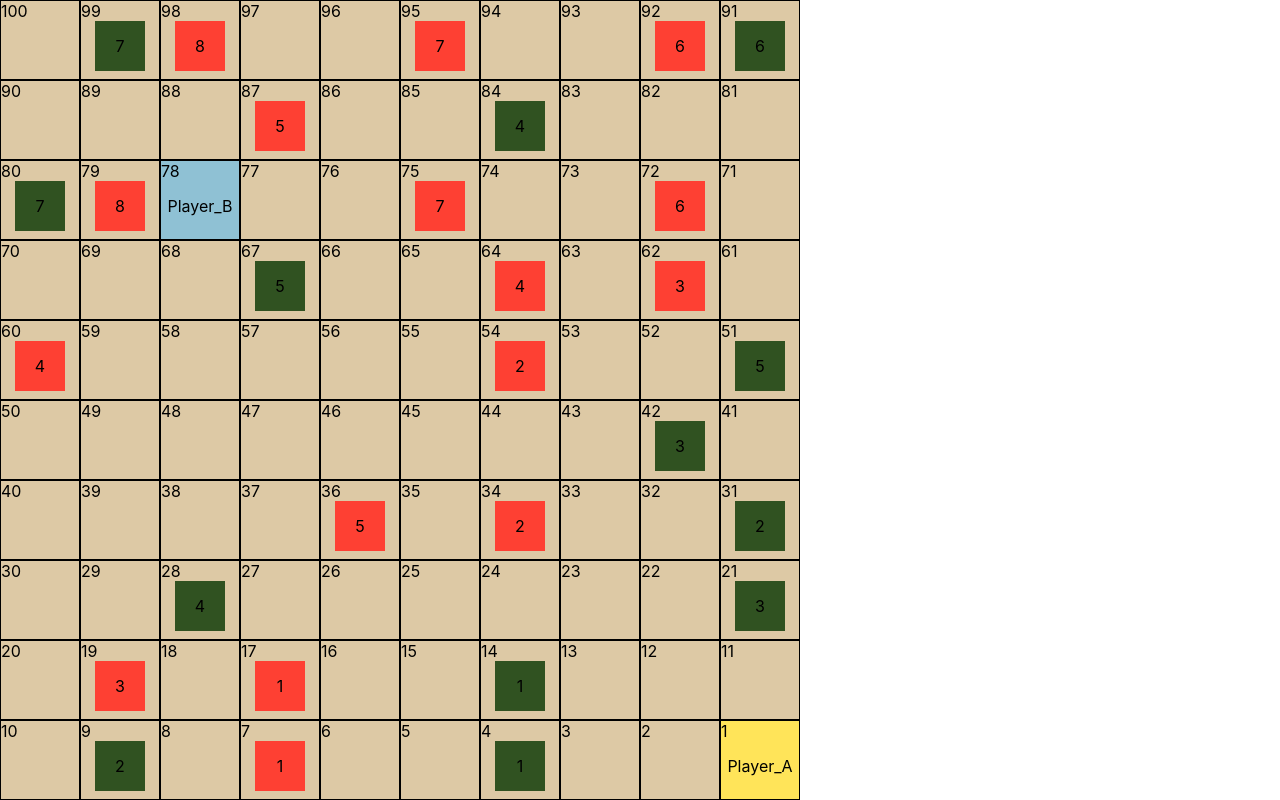
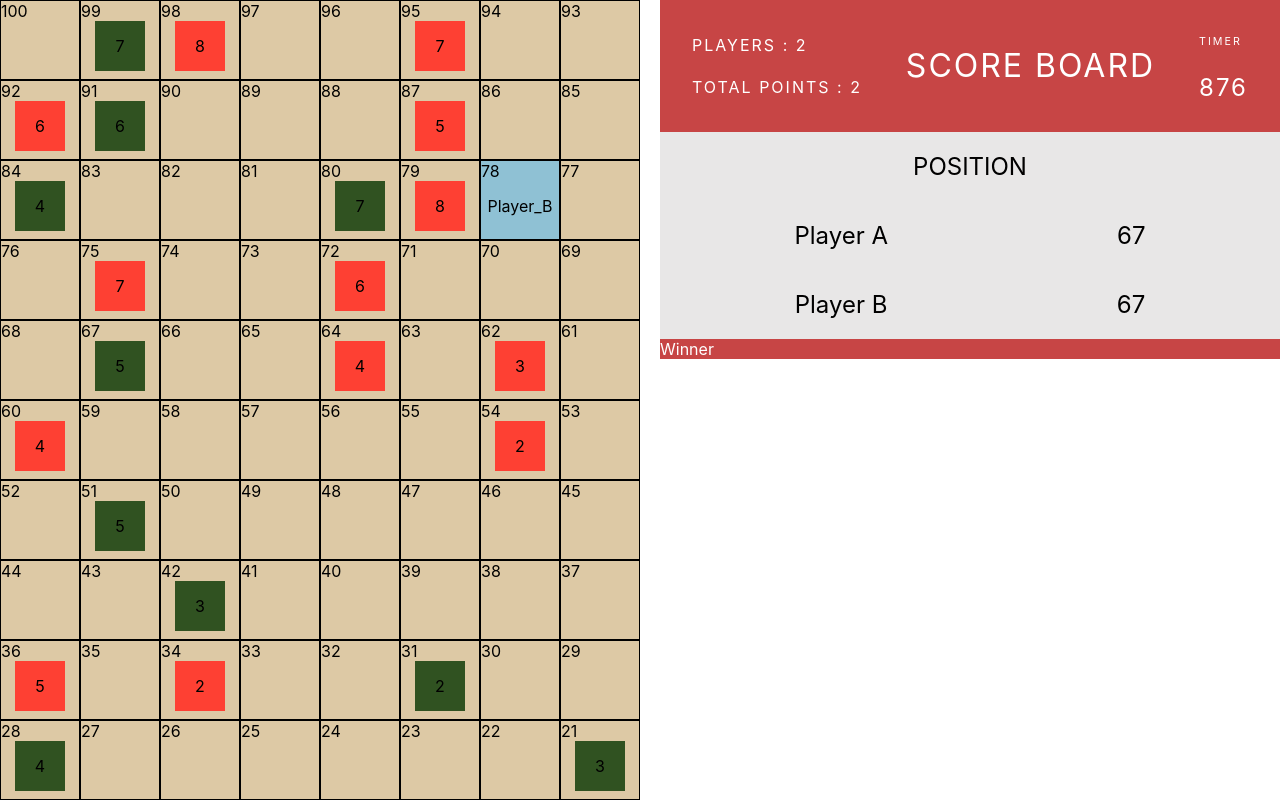
Before and after one commit to nishahs08/snake-ladder, a React (Create React App) app: page / in a window 1280 px wide. Shown: the top 800 px of the page. Built offline with nearby package versions, Linux system fonts and the light colour scheme.

Commit message:
Score board

```diff
--- a/src/App.tsx
+++ b/src/App.tsx
@@ -1,5 +1,6 @@
 import React, { useState ,useEffect} from 'react';
 import { GameBoard } from './Component/GameBoard';
+import { ScoreBoard } from './Component/ScoreBoard';
 
 const ladders = [
   { tail: 4, head: 14 },
@@ -41,7 +42,10 @@ function App() {
   let count=5;
 
   return (
+    <div style={{display:'flex',justifyContent:'space-around'}}>
   <GameBoard ladders={ladders} snakes={snakes} playerA={PlayerA}/>
+  <ScoreBoard/>
+  </div>
   );
 }
 
--- /dev/null
+++ b/src/Component/ScoreBoard.tsx
@@ -0,0 +1,56 @@
+export const ScoreBoard =()=>{
+    const style={
+        header:{
+            display:'flex',
+            backgroundColor: '#c74545',
+            color:'#fff',
+            width:'600px',
+            padding:'10px',
+            justifyContent:'space-around',
+            alignItems:'center'
+
+        },
+        titleText:{
+            letterSpacing: '2px',
+            fontWeight: 400,
+        },
+        content:{
+            backgroundColor: '#e8e7e7',
+            color:'#000',
+            display:'flex',
+
+        },
+        footer:{
+            backgroundColor: '#c74545',
+            color:'#fff',
+        },
+        info:{
+            display:'flex',
+            justifyContent:'space-around',
+            padding:'20px',
+            fontSize:'24px'
+        }
+
+    }
+    return(
+        <div>
+            <div style={style.header}>
+                <div><div><h4 style={style.titleText}>PLAYERS : 2</h4><h4 style={style.titleText}>TOTAL POINTS : 2</h4></div></div>
+                <div><div><h1 style={style.titleText}>SCORE BOARD</h1></div></div>
+                <div><div><h6 style={style.titleText}>TIMER</h6><h2 style={style.titleText}>876</h2></div></div>
+            </div>
+            <div style={{...style.content, flexDirection:"column"}}>
+            <div style={style.info}>
+                    <div>POSITION</div>
+                </div>
+                <div style={style.info}>
+                    <div>Player A</div><div>67</div>
+                </div>
+                <div style={style.info}>
+                    <div>Player B</div><div>67</div>
+                </div>
+            </div>
+            <div style={style.footer}>Winner</div>
+        </div>
+    )
+}
```
Also changed, not shown: 1 other file (tests, documents, lock files or other folders).
